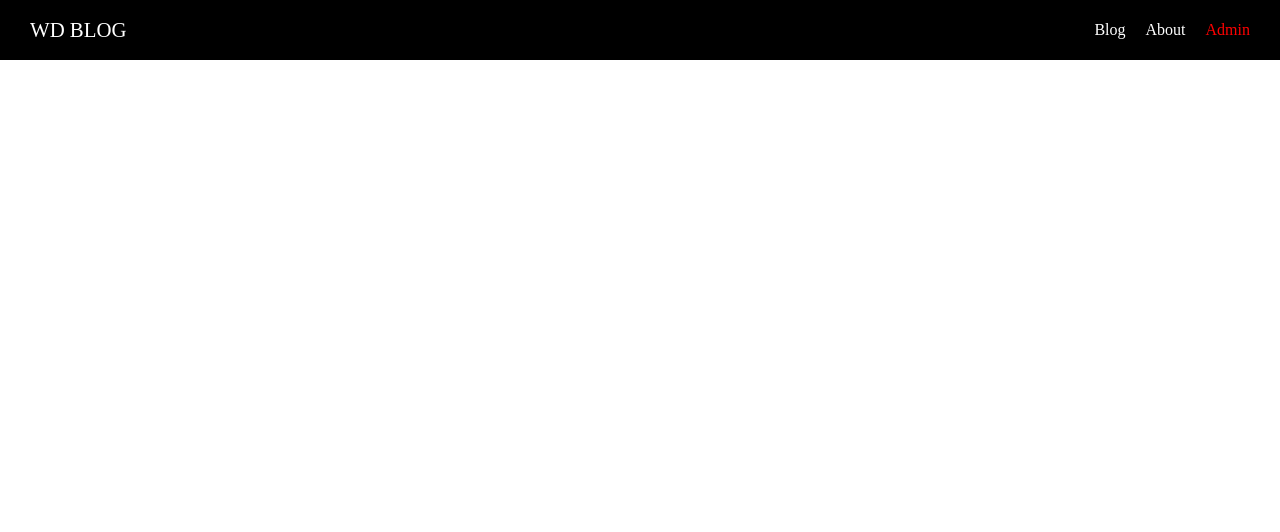
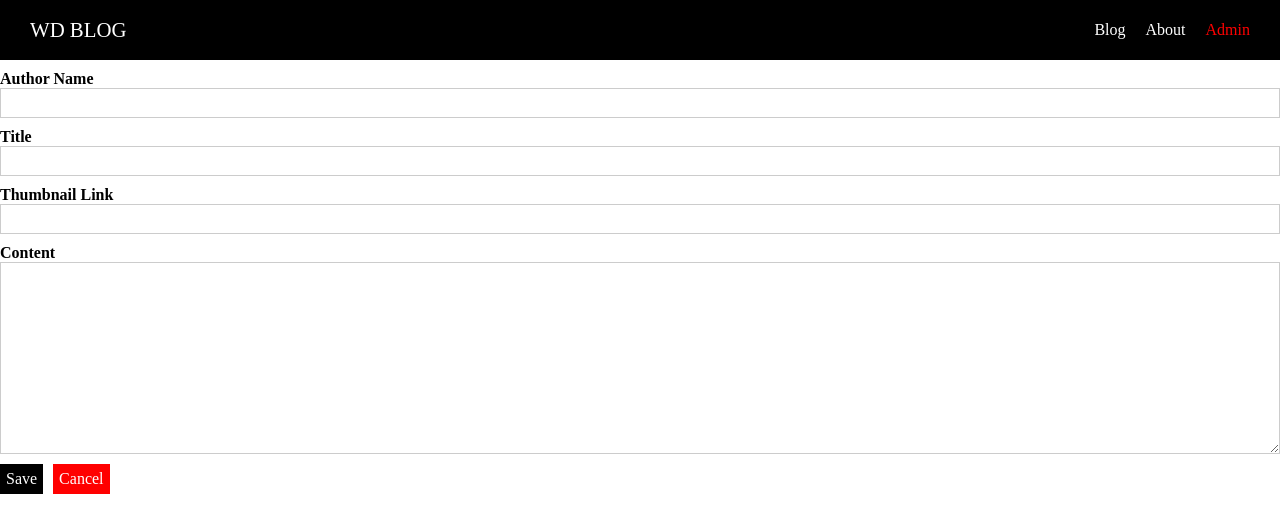
Before and after one commit to robertobirijnr/codebooth-blog, a Nuxt app: page /admin/new-post in a window 1280 px wide. Shown: the top 532 px of the page. Built offline with nearby package versions, Linux system fonts and the light colour scheme.

Commit message:
admin section

```diff
--- /dev/null
+++ b/components/UI/AppButton.vue
@@ -0,0 +1,63 @@
+<template>
+  <button
+    class="button"
+    :class="btnStyle"
+    v-bind="$attrs"
+    v-on="$listeners"><slot /></button>
+</template>
+
+<script>
+export default {
+  name: 'AppButton',
+  props: {
+    btnStyle: {
+      type: String,
+      default: ''
+    }
+  }
+}
+</script>
+
+
+<style scoped>
+.button {
+  font: inherit;
+  background-color: black;
+  color: white;
+  padding: 5px;
+  cursor: pointer;
+  border: 1px solid black;
+}
+
+.button:hover,
+.button:active {
+  background-color: rgb(51, 51, 51);
+  border: 1px solid black;
+}
+
+.inverted {
+  background-color: white;
+  color: black;
+  border: 1px solid transparent;
+}
+
+.inverted:hover,
+.inverted:active {
+  color: #ccc;
+  background-color: white;
+  border: 1px solid transparent;
+}
+
+.cancel {
+  background-color: red;
+  color: white;
+  border: 1px solid transparent;
+}
+
+.cancel:hover,
+.cancel:active {
+  background-color: salmon;
+  border: 1px solid transparent;
+  color: white;
+}
+</style>
--- /dev/null
+++ b/components/UI/AppControlInput.vue
@@ -0,0 +1,58 @@
+<template>
+  <div class="input-control">
+    <label><slot /></label>
+    <input
+      v-if="controlType === 'input'"
+      v-bind="$attrs"
+      :value="value"
+      @input="$emit('input', $event.target.value)">
+    <textarea
+      v-if="controlType === 'textarea'"
+      rows="10"
+      :value="value"
+      @input="$emit('input', $event.target.value)"></textarea>
+  </div>
+</template>
+
+<script>
+export default {
+  name: 'AppInputControl',
+  props: {
+    controlType: {
+      type: String,
+      default: 'input'
+    },
+    value: {
+      type: String,
+      default: ''
+    }
+  }
+}
+</script>
+
+<style scoped>
+.input-control {
+  margin: 10px 0;
+}
+
+.input-control label {
+  display: block;
+  font-weight: bold;
+}
+
+.input-control input,
+.input-control textarea {
+  display: block;
+  width: 100%;
+  box-sizing: border-box;
+  font: inherit;
+  border: 1px solid #ccc;
+  padding: 5px;
+}
+
+.input-control input:focus,
+.input-control textarea:focus {
+  background-color: #eee;
+  outline: none;
+}
+</style>
--- /dev/null
+++ b/pages/admin/index.vue
@@ -0,0 +1,36 @@
+<template>
+  <div class="admin-page">
+    <section class="new-post">
+      <button @click="$router.push('/admin/new-post')">Create Post</button>
+    </section>
+    <section class="existing-posts">
+      <h1>All Posts</h1>
+      <post-list />
+    </section>
+  </div>
+</template>
+
+<script>
+import PostList from "../../components/Posts/postList.vue";
+export default {
+  components: {
+    PostList,
+  },
+};
+</script>
+
+<style  scoped>
+.admin-page {
+  padding: 20px;
+}
+
+.new-post {
+  text-align: center;
+  border-bottom: 2px solid #ccc;
+  padding-bottom: 10px;
+}
+
+.existing-posts h1 {
+  text-align: center;
+}
+</style>
--- /dev/null
+++ b/pages/admin/new-post.vue
@@ -0,0 +1,60 @@
+<template>
+  <div class="admin-post-page">
+    <section class="new-post-form">
+      <form @submit.prevent="onSave">
+        <AppControlInput v-model="editedPost.author"
+          >Author Name</AppControlInput
+        >
+
+        <AppControlInput v-model="editedPost.title">Title</AppControlInput>
+
+        <AppControlInput v-model="editedPost.thumbnailLink"
+          >Thumbnail Link</AppControlInput
+        >
+
+        <AppControlInput control-type="textarea" v-model="editedPost.content"
+          >Content</AppControlInput
+        >
+
+        <AppButton type="submit">Save</AppButton>
+
+        <AppButton
+          type="button"
+          style="margin-left: 10px"
+          btn-style="cancel"
+          @click="onCancel"
+          >Cancel</AppButton
+        >
+      </form>
+    </section>
+  </div>
+</template>
+
+<script>
+import AppButton from '../../components/UI/AppButton.vue';
+import AppControlInput from '../../components/UI/AppControlInput.vue';
+export default {
+  components: { AppControlInput, AppButton },
+  data() {
+    return {
+      editedPost: {
+          author:'',
+          title:'',
+          thumbnailLink:'',
+          content:''
+      },
+    };
+  },
+  methods:{
+      onSave(){
+        console.log(this.editedPost)
+      },
+      onCancel(){
+        return this.$router.push('/admin')
+      }
+  }
+};
+</script>
+
+<style lang="scss" scoped>
+</style>
```
Also changed, not shown: pages/admin/_postId.vue (added), pages/admin/auth/signIn.vue (added), pages/admin/auth/signUp.vue (added).
